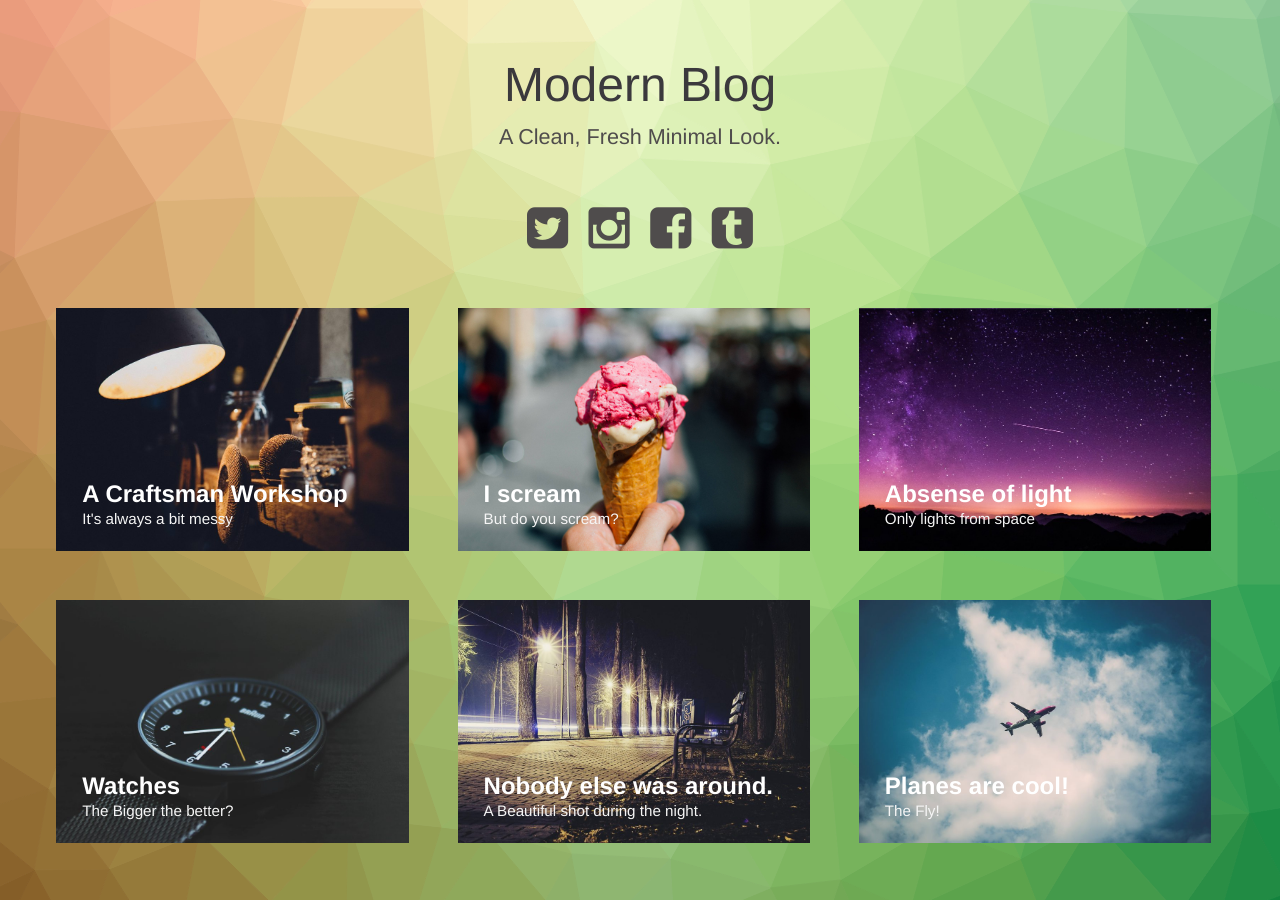
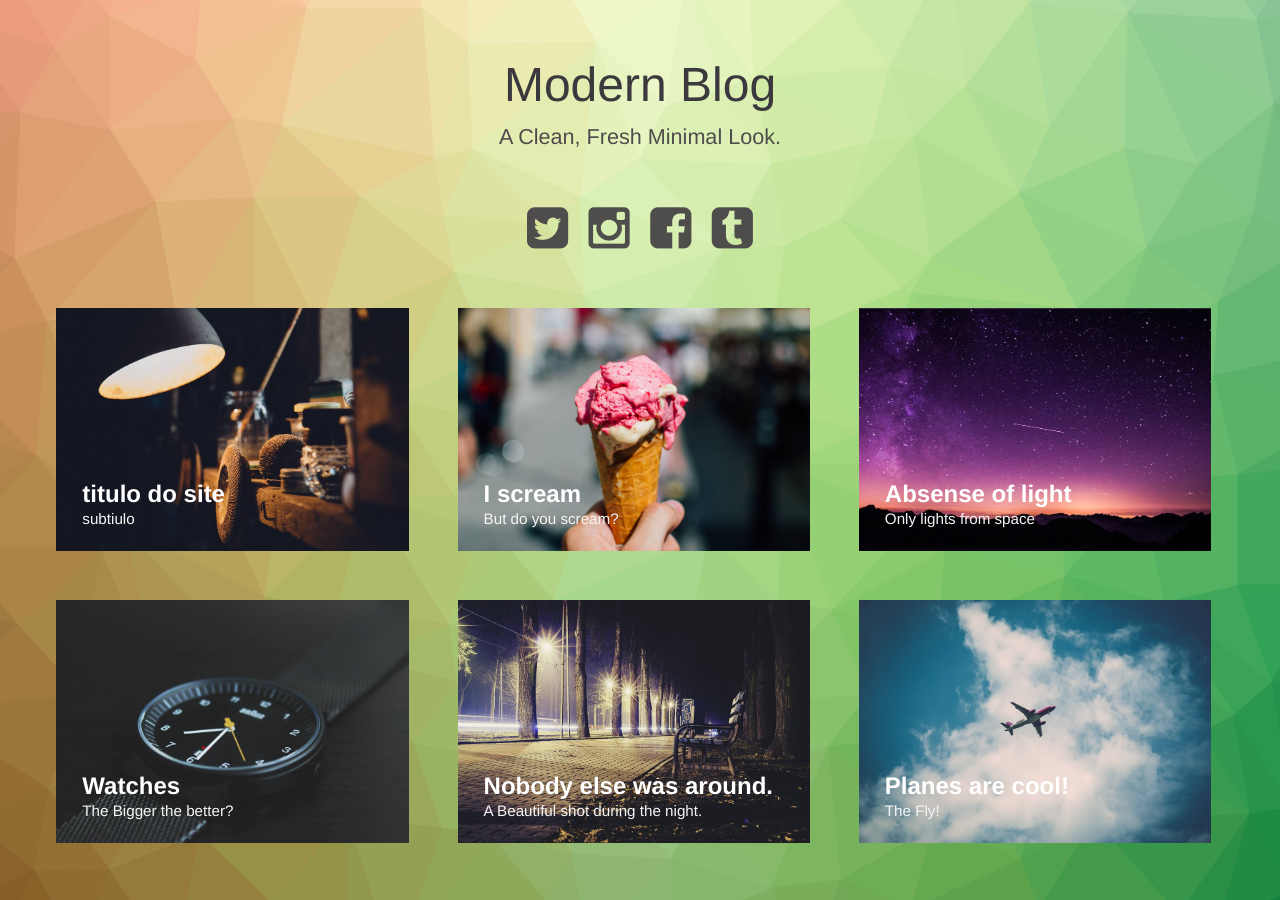
Before and after one commit to jvmath/jvmath.github.io, a Jekyll site: the page built from index.html, in a window 1280 px wide. Built offline with Jekyll 4.4.1, drawn with Linux system fonts in a browser that asks for light colours; some of the changed lines change nothing that is shown.

Commit message:
mudar titulos

```diff
--- a/_posts/2015-04-25-workshop.markdown
+++ b/_posts/2015-04-25-workshop.markdown
@@ -1,20 +1,13 @@
 ---
-title:  "A Craftsman Workshop"
-subtitle: "It's always a bit messy"
-author: "Wferr"
+title:  "titulo do site"
+subtitle: "subtiulo"
+author: "Jose"
 avatar: "img/authors/wferr.png"
 image: "img/f.jpg"
-date:   2015-04-25 12:12:12
+date:   2021-04-01 12:12:12
 ---
 
-### Dolor sit amet?
-Lorem ipsum dolor sit amet, consectetur adipiscing elit. Proin vestibulum non mi non pulvinar. Donec tempus risus vel ex fringilla tempor. Vivamus pharetra non mauris quis fermentum. Vestibulum sed maximus elit, sit amet suscipit orci. Morbi at enim at libero dignissim egestas vel ac nisi. Etiam at lectus a arcu sodales consequat. Aliquam consequat ligula sed purus tincidunt, a ultrices nibh dapibus. Phasellus convallis ipsum nec semper ultricies. In facilisis lacus velit, sit amet lacinia velit blandit id. Nullam ut magna erat. Aliquam sit amet dapibus odio, aliquet tempus tortor. Donec in nisi massa.
+### titulo
 
-### Aliquam suscipit.
-Cras eget nisl accumsan, porta nisl in, egestas sapien. Vestibulum gravida nulla sed facilisis tempor. Suspendisse maximus nisi sit amet velit sodales fringilla. Vivamus luctus risus eget dui consectetur porttitor. Maecenas ut ultrices orci. Maecenas mollis est eu sodales mollis. Nulla facilisi. Suspendisse eros arcu, elementum sed sem eu, pharetra rhoncus odio. Proin nec tincidunt velit. Cras nisl augue, faucibus sed mauris in, vestibulum mollis nisl. Nam id libero ultrices, consequat ex vitae, convallis nulla.
 
-Suspendisse lorem odio, blandit at nisl quis, hendrerit tempus tellus. Donec eget leo quis nisi vulputate consectetur. Praesent dignissim enim elit, congue luctus nisl cursus at. Sed rutrum molestie risus. Donec vulputate gravida accumsan. Vivamus tempus ullamcorper eleifend. Sed sagittis mi ut dolor tincidunt, ac rutrum nisi commodo.
-
-Fusce non elit in diam rutrum vestibulum. Donec vitae elementum erat. Praesent elementum eget justo at bibendum. Fusce interdum diam lorem, ut placerat elit pretium quis. Quisque eu urna at quam commodo sagittis. Etiam posuere convallis tincidunt. Phasellus vitae ligula neque. Vivamus a purus at dolor iaculis placerat. Curabitur convallis eu lacus congue sagittis.
-
-Aliquam suscipit fermentum mauris a accumsan. In facilisis, mauris quis pulvinar tempus, turpis sapien sodales nibh, nec feugiat augue est quis nisi. Fusce eget odio feugiat, luctus quam et, dapibus nulla. Sed ornare lacus non libero lacinia pretium. In eu dui vitae purus euismod feugiat ac ac est. Morbi vitae pretium lorem, non eleifend felis. Nullam at massa feugiat, rutrum elit at, semper lacus. Etiam vel rutrum felis. Nullam quis auctor lorem, et tempor arcu.
+teste3
```
